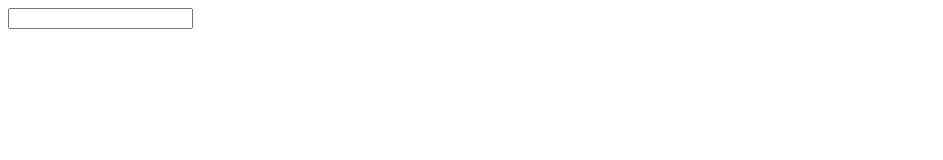
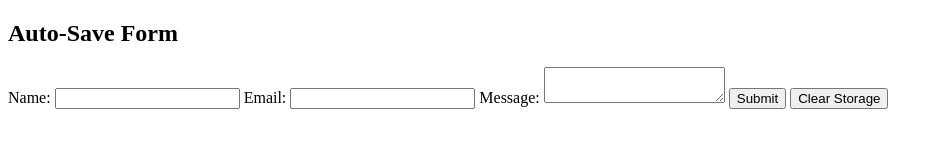
Before and after one commit to acciojob/form-autocomplete-abderaj17, a website: page main.html in a window 1280 px wide. Shown: the whole page, without its empty margins (0-943 px from the left). Drawn offline with Linux system fonts and the light colour scheme.

Commit message:
created a submission

```diff
--- a/main.html
+++ b/main.html
@@ -8,9 +8,20 @@
 
 <body>
 	<!-- the entire body must be written by student -->
-	<form >
-		<input type="text" />
-	</form>
+	 <h2>Auto-Save Form</h2>
+    <form id="userForm">
+        <label for="name">Name:</label>
+        <input type="text" id="name" name="name">
+
+        <label for="email">Email:</label>
+        <input type="email" id="email" name="email">
+
+        <label for="message">Message:</label>
+        <textarea id="message" name="message"></textarea>
+
+        <button type="submit">Submit</button>
+        <button type="button" id="clear">Clear Storage</button>
+    </form>
     <script type="text/javascript" src="./script.js">
 </script>
 
--- a/script.js
+++ b/script.js
@@ -1 +1,24 @@
 //your JS code here. If required.
+document.addEventListener("DOMContentLoaded", function () {
+	const form = document.getElementById("userForm");
+	const inputs = form.elements;
+
+	for(let input of inputs){
+		if(input.name && localStorage.getItem(input.name)){
+			input.value = localStorage.getItem(input.name);
+		}
+	}
+
+	form.addEventListener("input", function (event) {
+  if(event.target.name){
+	  localStorage.setItem(event.target.name, event.target.value);
+  }
+	});
+
+	document.getElementById("clear").addEventListener("click", function () {
+		localStorage.clear();
+		form.reset();
+
+	})
+
+})
```
